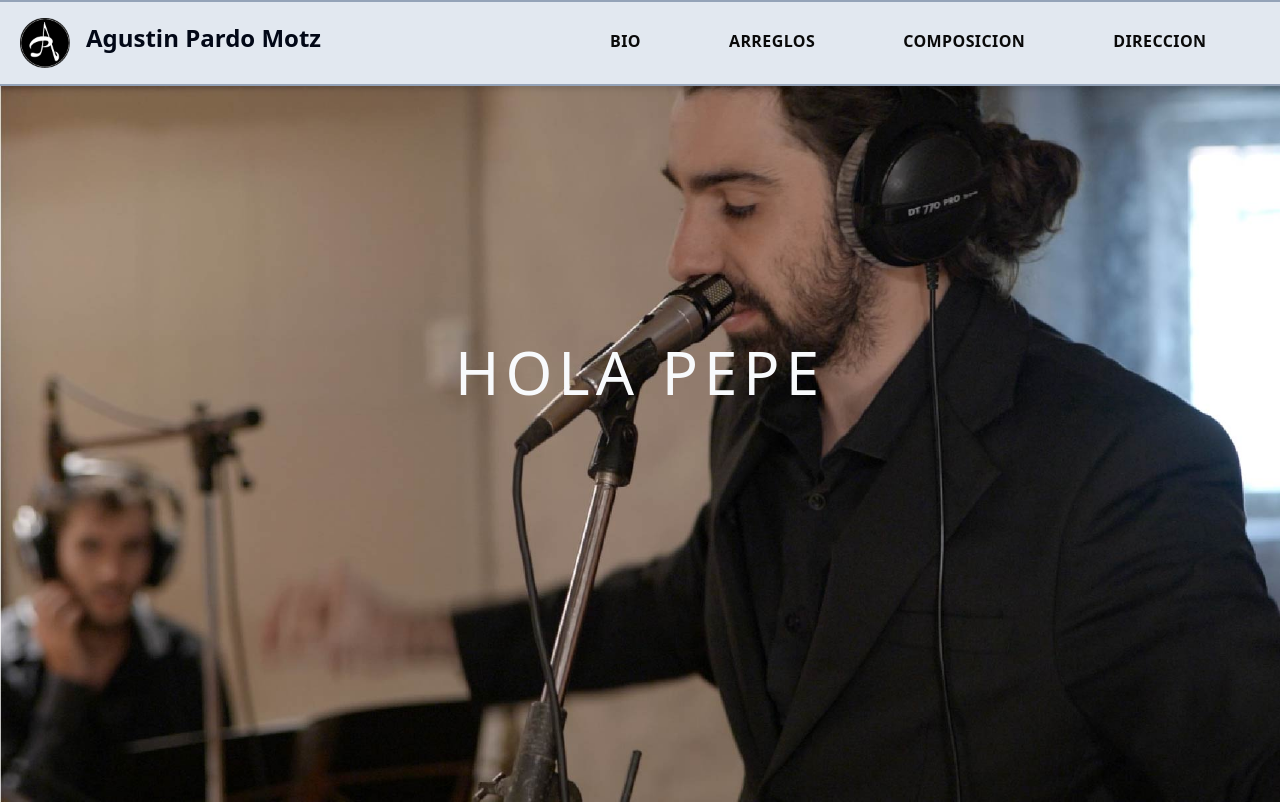
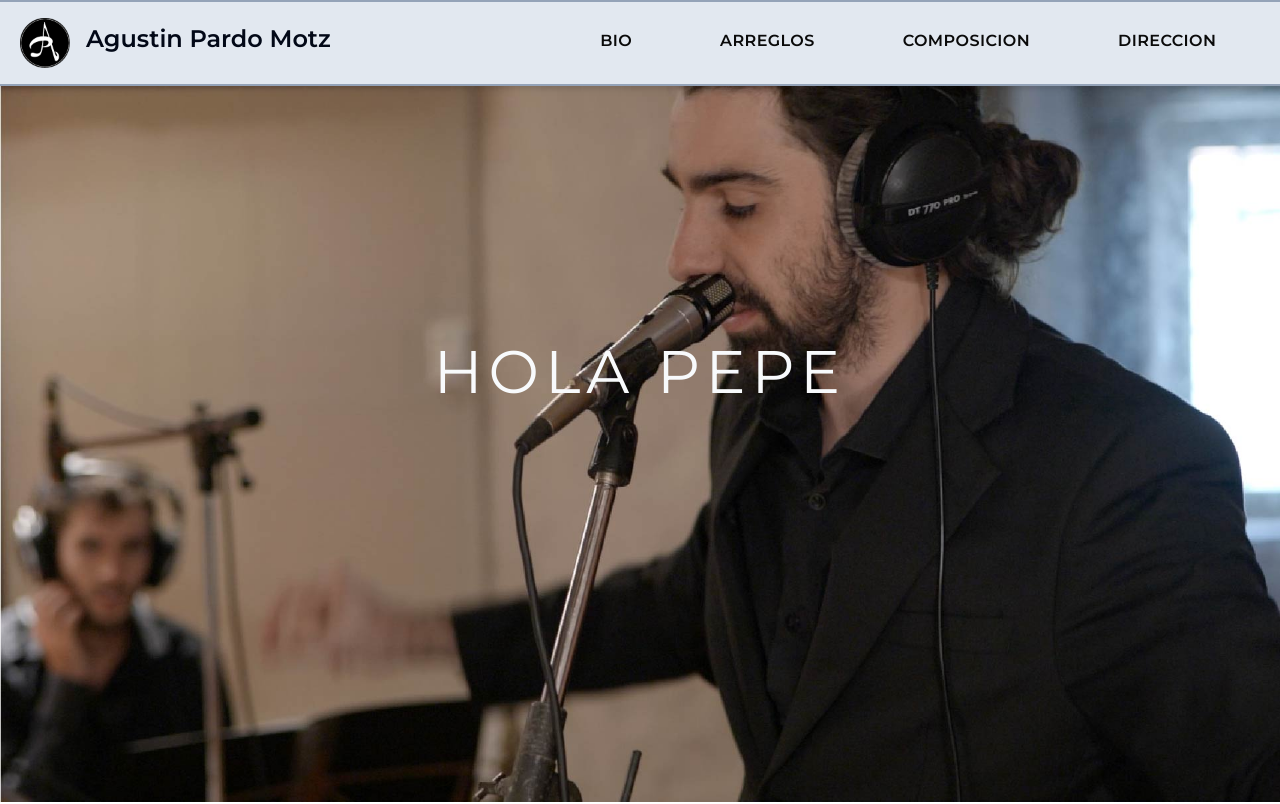
Before and after one commit to GC5355/web-agustin-pardo, a Next.js app: page / in a window 1280 px wide. Shown: the top 804 px of the page. Built offline with nearby package versions, Linux system fonts and the light colour scheme.

Commit message:
update tailwind.config

```diff
--- a/src/app/layout.tsx
+++ b/src/app/layout.tsx
@@ -48,7 +48,7 @@ export default function RootLayout({
         <div className="sticky top-0 z-10">
           <Navbar />
         </div>
-        <div className={roboto_init.variable}>{children}</div>
+        <div className={montserrat_init.variable}>{children}</div>
         <Footer />
       </body>
     </html>
--- a/tailwind.config.ts
+++ b/tailwind.config.ts
@@ -1,4 +1,5 @@
 import type { Config } from "tailwindcss"
+const { fontFamily } = require("tailwindcss/defaultTheme")
 
 const config = {
   darkMode: ["class"],
@@ -71,7 +72,14 @@ const config = {
       animation: {
         "accordion-down": "accordion-down 0.2s ease-out",
         "accordion-up": "accordion-up 0.2s ease-out",
+        'fade': "fadeIn .5s ease-in-out",
       },
+
+    },
+    fontFamily: {
+      sans: ["var(--font-sans)", ...fontFamily.sans],
+      roboto: ["var(--font-roboto)"],
+      montserrat: ["var(--font-montserrat)"],
     },
   },
   plugins: [require("tailwindcss-animate")],
```
